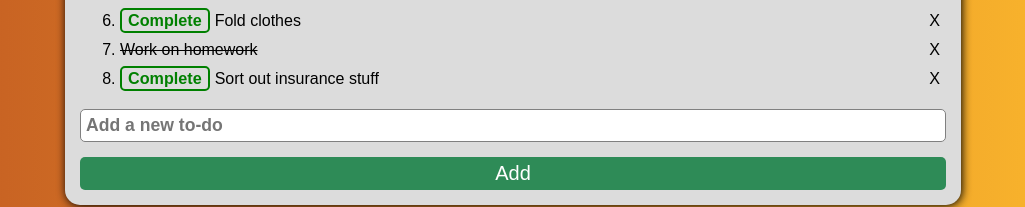
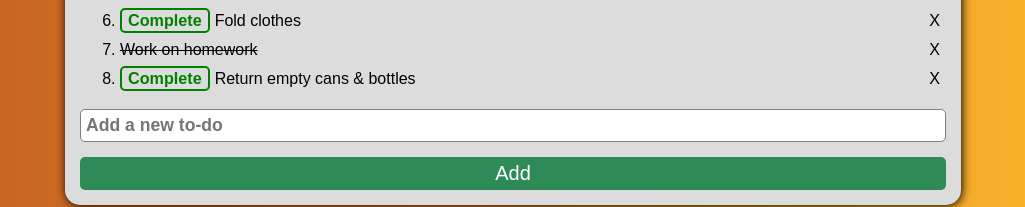
Before and after one commit to wayaway-jtm/angular-to-do, an Angular app: page / in a window 1280 px wide. Shown: the part 277-484 px from the top of the page, without its empty margins (127-1152 px from the left). Built offline with nearby package versions, Linux system fonts and the light colour scheme.

Commit message:
changed the name of one todo

```diff
--- a/src/app/app.component.ts
+++ b/src/app/app.component.ts
@@ -17,7 +17,7 @@ export class AppComponent {
   { task: 'Do laundry', completed: true },
   { task: 'Fold clothes', completed: false },
   { task: 'Work on homework', completed: true },
-  { task: 'Sort out insurance stuff', completed: false }];
+  { task: 'Return empty cans & bottles', completed: false }];
   title = 'angular-to-do';
 
   addNewTodo() {
```
